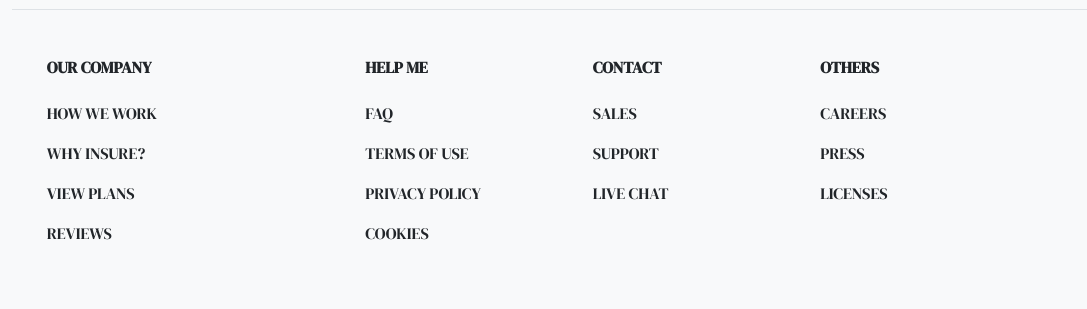
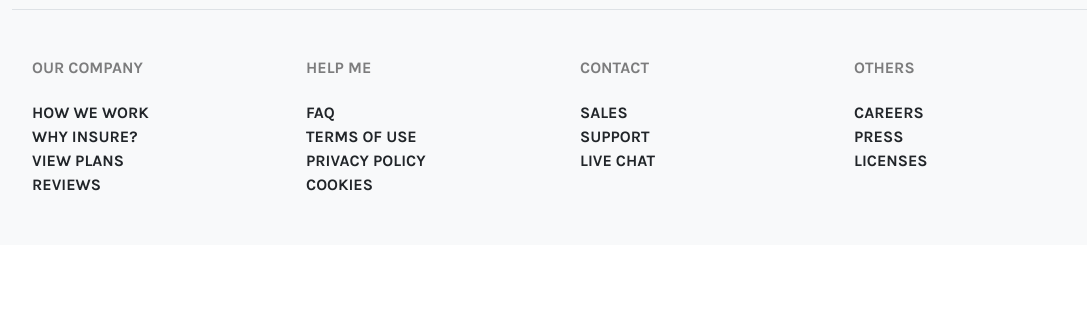
Before and after one commit to adrvnc/insure-landing-page, a plain HTML site: page index.html in a window 1280 px wide. Shown: the part 2151-2460 px from the top of the page, without its empty margins (82-1169 px from the left). After the commit the page ends 2396 px from the top, so only its background shows below. Drawn offline with nearby package versions, Linux system fonts and the light colour scheme.

Commit message:
edited footer and changed fonts

```diff
--- a/css/style.css
+++ b/css/style.css
@@ -1,12 +1,15 @@
-@import url('https://fonts.googleapis.com/css2?family=Karla:wght@400;700&display=swap');
-@import url('https://fonts.googleapis.com/css2?family=DM+Serif+Display&display=swap');
+@import url('https://fonts.googleapis.com/css2?family=DM+Serif+Display&family=Karla:wght@400;700&display=swap');
 
 * {
 	box-sizing: border-box;
 }
 
-nav {
-	font-family: 'Karla', sans-serif;;
+body {
+	font-family: 'Karla', sans-serif;
+}
+
+h1, h4 {
+	font-family: 'DM Serif Display', serif;
 }
 
 
@@ -14,9 +17,6 @@ nav {
 	border-width: medium;
 }
 
-.introduction {
-	font-family: 'DM Serif Display', serif;
-}
 
 .bg-violet {
 	background-color: hsl(256, 26%, 20%);
--- a/index.html
+++ b/index.html
@@ -82,11 +82,9 @@
 	</div>
 
 	<!-- Footer -->
-	<footer class=" mt-5 bg-light text-center text-lg-start">
-
+	<footer class="mt-5 bg-light text-center text-lg-start">
 		<!-- Grid container -->
 		<div class="container p-4">
-
 			<!-- Section: Social media -->
 			<section class="d-flex justify-content-center justify-content-lg-between p-4 border-bottom">
 			    <!-- Left -->
@@ -94,9 +92,8 @@
 			      <img src="images/logo.svg" alt="Insure Logo">
 			    </div>
 			    <!-- Left -->
-
 				<!-- Right -->
-		    <div>
+			    <div class="ms-5 text-black-50">
 			      <a href="" class="me-4 text-reset text-decoration-none">
 			        <i class="fab fa-facebook-square"></i>
 			      </a>
@@ -114,93 +111,87 @@
 		  </section>
 		  <!-- Section: Social media -->
 
-		     <!-- Section: Links  -->
-		  <section class="">
-		    <div class="container text-center text-md-start mt-5">
-		      <!-- Grid row -->
-		      <div class="row mt-3">
-		        <!-- Grid column -->
-		        <div class="col-md-3 col-lg-4 col-xl-3 mx-auto mb-4">
-		          <!-- Content -->
-		          <h6 class="text-uppercase fw-bold mb-4">
-		           	Our Company
-		          </h6>
-		          <p>
-		            <a href="#!" class="text-reset text-uppercase text-decoration-none">How We Work</a>
-		          </p>
-		          <p>
-		            <a href="#!" class="text-reset text-uppercase text-decoration-none">Why Insure?</a>
-		          </p>
-		          <p>
-		            <a href="#!" class="text-reset text-uppercase text-decoration-none">View Plans</a>
-		          </p>
-		          <p>
-		            <a href="#!" class="text-reset text-uppercase text-decoration-none">Reviews</a>
-		          </p>
+			<!--Grid row-->
+			<div class="row text-uppercase mt-5 ms-2">
+			  <!--Grid column-->
+			  <div class="col-lg-3 col-md-6 mb-4 mb-md-4">
+			    <h6 class="fw-bold text-black-50">Our Company</h6>
+
+			    <ul class="list-unstyled mb-0 mt-4 fw-bold">
+			      <li>
+			        <a href="#!" class="text-dark text-decoration-none">How We Work</a>
+			      </li>
+			      <li>
+			        <a href="#!" class="text-dark text-decoration-none">Why Insure?</a>
+			      </li>
+			      <li>
+			        <a href="#!" class="text-dark text-decoration-none">View Plans</a>
+			      </li>
+			      <li>
+			        <a href="#!" class="text-dark text-decoration-none">Reviews</a>
+			      </li>
+			    </ul>
 			  </div>
-		        <!-- Grid column -->
+			  <!--Grid column-->
 
-		        <!-- Grid column -->
-		        <div class="col-md-2 col-lg-2 col-xl-2 mx-auto mb-4">
-		          <!-- Links -->
-		          <h6 class="text-uppercase fw-bold mb-4">
-		            Help Me
-		          </h6>
-		          <p>
-		            <a href="#!" class="text-reset text-uppercase text-decoration-none">FAQ</a>
-		          </p>
-		          <p>
-		            <a href="#!" class="text-reset text-uppercase text-decoration-none">Terms Of Use</a>
-		          </p>
-		          <p>
-		            <a href="#!" class="text-reset text-uppercase text-decoration-none">Privacy Policy</a>
-		          </p>
-		          <p>
-		            <a href="#!" class="text-reset text-uppercase text-decoration-none">Cookies</a>
-		          </p>
+			  <!--Grid column-->
+			  <div class="col-lg-3 col-md-6 mb-4 mb-md-4">
+			    <h6 class="fw-bold text-black-50">Help Me</h6>
+
+			    <ul class="list-unstyled mb-0 mt-4 fw-bold">
+			      <li>
+			        <a href="#!" class="text-dark text-decoration-none">FAQ</a>
+			      </li>
+			      <li>
+			        <a href="#!" class="text-dark text-decoration-none">Terms Of Use</a>
+			      </li>
+			      <li>
+			        <a href="#!" class="text-dark text-decoration-none">Privacy Policy</a>
+			      </li>
+			      <li>
+			        <a href="#!" class="text-dark text-decoration-none">Cookies</a>
+			      </li>
+			    </ul>
 			  </div>
-		        <!-- Grid column -->
+			  <!--Grid column-->
 
-		        <!-- Grid column -->
-		        <div class="col-md-3 col-lg-2 col-xl-2 mx-auto mb-4">
-		          <!-- Links -->
-		          <h6 class="text-uppercase fw-bold mb-4">
-		            Contact
-		          </h6>
-		          <p>
-		            <a href="#!" class="text-reset text-uppercase text-decoration-none">Sales</a>
-		          </p>
-		          <p>
-		            <a href="#!" class="text-reset text-uppercase text-decoration-none">Support</a>
-		          </p>
-		          <p>
-		            <a href="#!" class="text-reset text-uppercase text-decoration-none">Live Chat</a>
-		          </p>
+			  <!--Grid column-->
+			  <div class="col-lg-3 col-md-6 mb-4 mb-md-4">
+			    <h6 class="fw-bold text-black-50">Contact</h6>
+
+			    <ul class="list-unstyled mb-0 mt-4 fw-bold">
+			      <li>
+			        <a href="#!" class="text-dark text-decoration-none">Sales</a>
+			      </li>
+			      <li>
+			        <a href="#!" class="text-dark text-decoration-none">Support</a>
+			      </li>
+			      <li>
+			        <a href="#!" class="text-dark text-decoration-none">Live Chat</a>
+			      </li>
+			    </ul>
 			  </div>
-		        <!-- Grid column -->
+			  <!--Grid column-->
 
-		        <!-- Grid column -->
-		        <div class="col-md-4 col-lg-3 col-xl-3 mx-auto mb-md-0 mb-4">
-		          <!-- Links -->
-		          <h6 class="text-uppercase fw-bold mb-4">
-		            Others
-		          </h6>
-		          <p>
-		            <a href="#!" class="text-reset text-uppercase text-decoration-none">Careers</a>
-		          </p>
-		          <p>
-		            <a href="#!" class="text-reset text-uppercase text-decoration-none">Press</a>
-		          </p>
-		          <p>
-		            <a href="#!" class="text-reset text-uppercase text-decoration-none">Licenses</a>
-		          </p>
+			  <!--Grid column-->
+			  <div class="col-lg-3 col-md-6 mb-4 mb-md-4">
+			    <h6 class="fw-bold text-black-50">Others</h6>
+
+			    <ul class="list-unstyled mb-0 mt-4 fw-bold">
+			      <li>
+			        <a href="#!" class="text-dark text-decoration-none">Careers</a>
+			      </li>
+			      <li>
+			        <a href="#!" class="text-dark text-decoration-none">Press</a>
+			      </li>
+			      <li>
+			        <a href="#!" class="text-dark text-decoration-none">Licenses</a>
+			      </li>
+			    </ul>
 			  </div>
-		        <!-- Grid column -->
+			  <!--Grid column-->
 			</div>
-		      <!-- Grid row -->
-		    </div>
-		  </section>
-		  <!-- Section: Links  -->
+			<!--Grid row-->
 		</div>
 		<!-- Grid Container -->
 	</footer>
```
Lines whose indentation alone changed are shown as unchanged.
